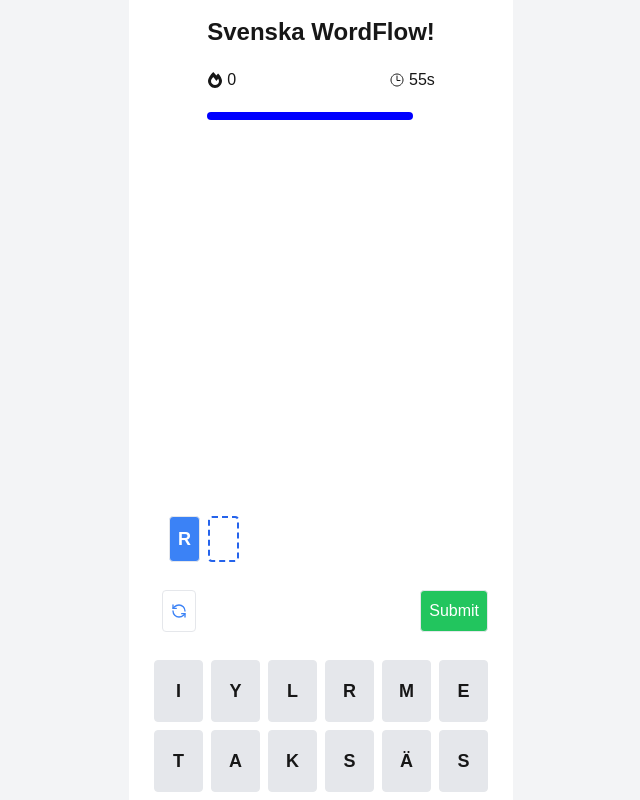
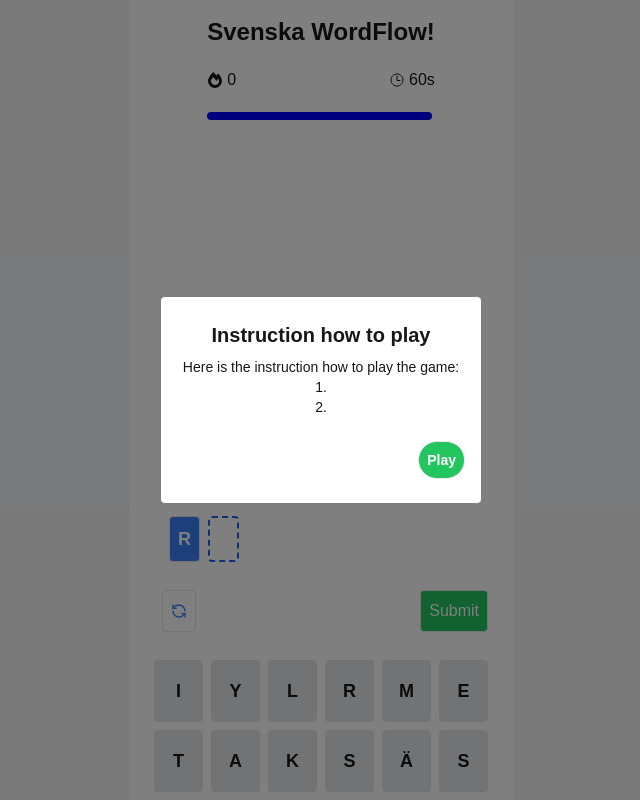
Before and after one commit to riaars/WordFlowGameSvenska, a Next.js app: page / in a window 1280 px wide. Shown: the whole page, without its empty margins (319-959 px from the left). Built offline with nearby package versions, Linux system fonts and the light colour scheme.

Commit message:
add dialog instruction

```diff
--- a/app/page.tsx
+++ b/app/page.tsx
@@ -8,6 +8,7 @@ import { IoTimeOutline } from "react-icons/io5";
 import ProgressBar from "../components/ProgressBar";
 import Dialog from "../components/Dialog";
 import { getRandomLetters } from "@/utils/helpers";
+import DialogInstruction from "@/components/DialogInstruction";
 
 export default function Home() {
   const [letters, setLetters] = useState<string[]>([]);
@@ -24,6 +25,8 @@ export default function Home() {
   const [timeLeft, setTimeLeft] = useState(60);
   const [timeoutDuration, setTimeoutDuration] = useState(60000);
   const [finishGameDialog, setFinishGameDialog] = useState(false);
+
+  const [openInstructionDialog, setOpenInstructionDialog] = useState(true);
 
   let interval: any;
   let timeoutId: any;
@@ -128,15 +131,18 @@ export default function Home() {
   };
 
   useEffect(() => {
-    handleTimeLeft();
+    // handleTimeLeft();
+    setOpenInstructionDialog(true);
   }, []);
 
   useEffect(() => {
-    handleTimeLeft();
-    return () => {
-      if (interval) clearInterval(interval);
-      if (timeoutId) clearTimeout(timeoutId);
-    };
+    if (!openInstructionDialog) {
+      handleTimeLeft();
+      return () => {
+        if (interval) clearInterval(interval);
+        if (timeoutId) clearTimeout(timeoutId);
+      };
+    }
   }, [timeoutDuration]);
 
   // reset point type
@@ -278,6 +284,16 @@ export default function Home() {
           restart={() => restartGame()}
         />
       )}
+
+      {openInstructionDialog && (
+        <DialogInstruction
+          title="Instruction how to play"
+          toggleDialog={() => {
+            restartGame();
+            setOpenInstructionDialog(!openInstructionDialog);
+          }}
+        />
+      )}
     </div>
   );
 }
--- /dev/null
+++ b/components/DialogInstruction.tsx
@@ -0,0 +1,32 @@
+import React from "react";
+
+interface DialogIntructionProps {
+  title: string;
+  toggleDialog: () => void;
+}
+function DialogInstruction({ title, toggleDialog }: DialogIntructionProps) {
+  return (
+    <div className="dialog-overlay fixed top-0">
+      <div className="flex flex-col p-4 w-80 bg-white rounded">
+        <div className="text-xl font-bold mt-2 mb-2">{title}</div>
+        <div className="flex flex-col justify-start text-sm">
+          Here is the instruction how to play the game:
+          <ul>
+            <li>1. </li>
+            <li>2. </li>
+          </ul>
+        </div>
+        <div className="flex flex-row justify-end gap-1 mt-4">
+          <button
+            className="ml-2 p-2 bg-green-500 text-white text-sm font-bold mt-2 mb-2 border rounded-full"
+            onClick={toggleDialog}
+          >
+            Play
+          </button>
+        </div>
+      </div>
+    </div>
+  );
+}
+
+export default DialogInstruction;
```
